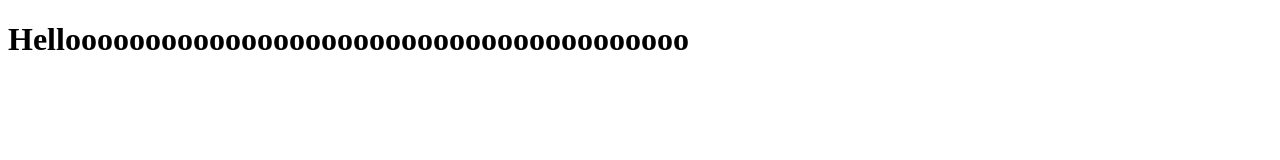
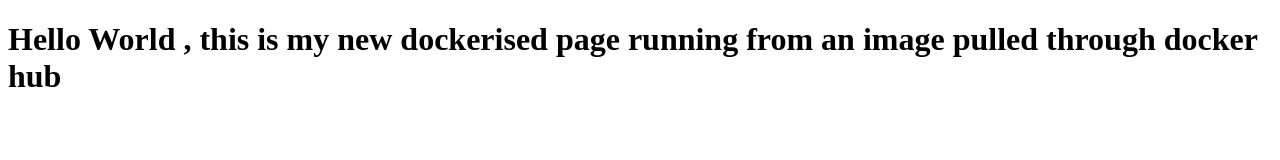
Before and after one commit to SayedAdnanDev/HiPage, a plain HTML site: page index.html in a window 1280 px wide. Drawn offline with Linux system fonts and the light colour scheme.

Commit message:
Update index.html

```diff
--- a/index.html
+++ b/index.html
@@ -4,6 +4,6 @@
     <title>My Dockerized HTML Page</title>
 </head>
 <body>
-    <h1>Hellooooooooooooooooooooooooooooooooooooooo</h1>
+    <h1>Hello World , this is my new dockerised page running from an image pulled through docker hub</h1>
 </body>
 </html>
```
